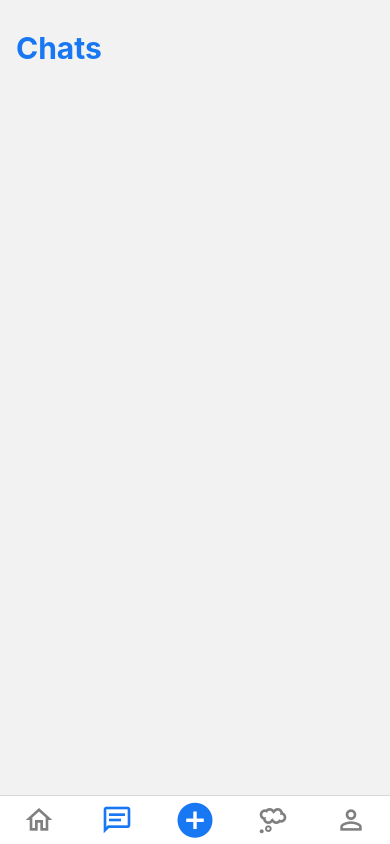
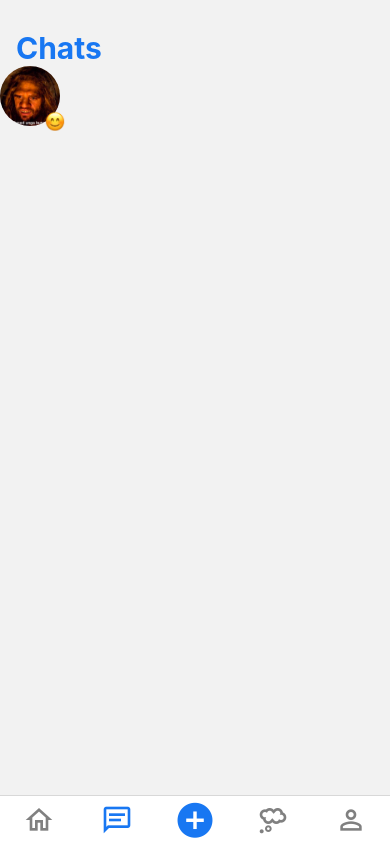
Before and after one commit to Group-15-2/imu, a React Native app: screen /Messages in a window 390 px wide. Built offline with nearby package versions, Linux system fonts and the light colour scheme.

Commit message:
Messages

```diff
--- a/Screens/Messages.js
+++ b/Screens/Messages.js
@@ -1,7 +1,6 @@
 import * as React from 'react';
-import { Text, View } from 'react-native';
-import { SearchBar } from 'react-native';
-
+import {Text, View, Image, SafeAreaView, Switch, TouchableOpacity, TextInput} from 'react-native';
+import {styled} from '../styles/feedStyle'
 
 export default function Messages() {
   return (
@@ -9,6 +8,30 @@ export default function Messages() {
       <Text style={{ fontSize: 30, fontWeight: 'bold', marginLeft: 16, paddingTop: 30, color: '#1877F2' }}>
         Chats
       </Text>
+
+      <View>
+        <TouchableOpacity>
+          <View>
+            <View>
+              <Image source={require('../assets/test_profile_image.jpg')} style={styled.userimg}/>
+              <Image source={require('../assets/moodlets/happy.png')} style={styled.moodlet}/>
+            </View>
+          </View>
+        </TouchableOpacity>
+
+        <TouchableOpacity>
+          <View>
+
+          </View>
+        </TouchableOpacity>
+
+        <TouchableOpacity>
+          <View>
+
+          </View>
+        </TouchableOpacity>
+      </View>
+
     </View>
   );
 };
--- a/components/card.js
+++ b/components/card.js
@@ -1,6 +1,7 @@
 import React, { useState } from 'react'
 import { StyleSheet, Text, View, Image, TouchableOpacity } from "react-native";
 import MaterialCommunityIcons from 'react-native-vector-icons/MaterialCommunityIcons';
+import {styled} from '../styles/feedStyle'
 
 
 export default function Card() {
```
Also changed, not shown: styles/feedStyle.js (+13 -0 lines).
